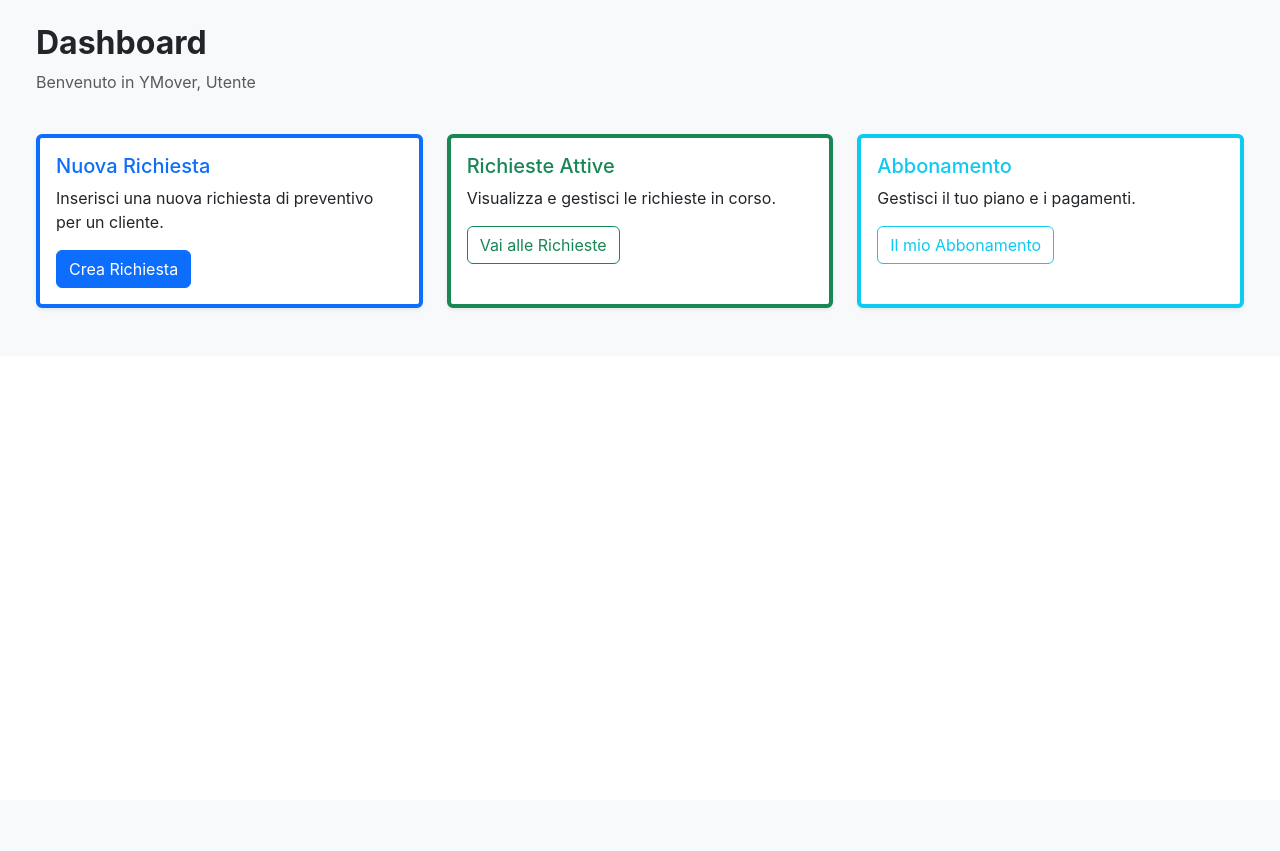
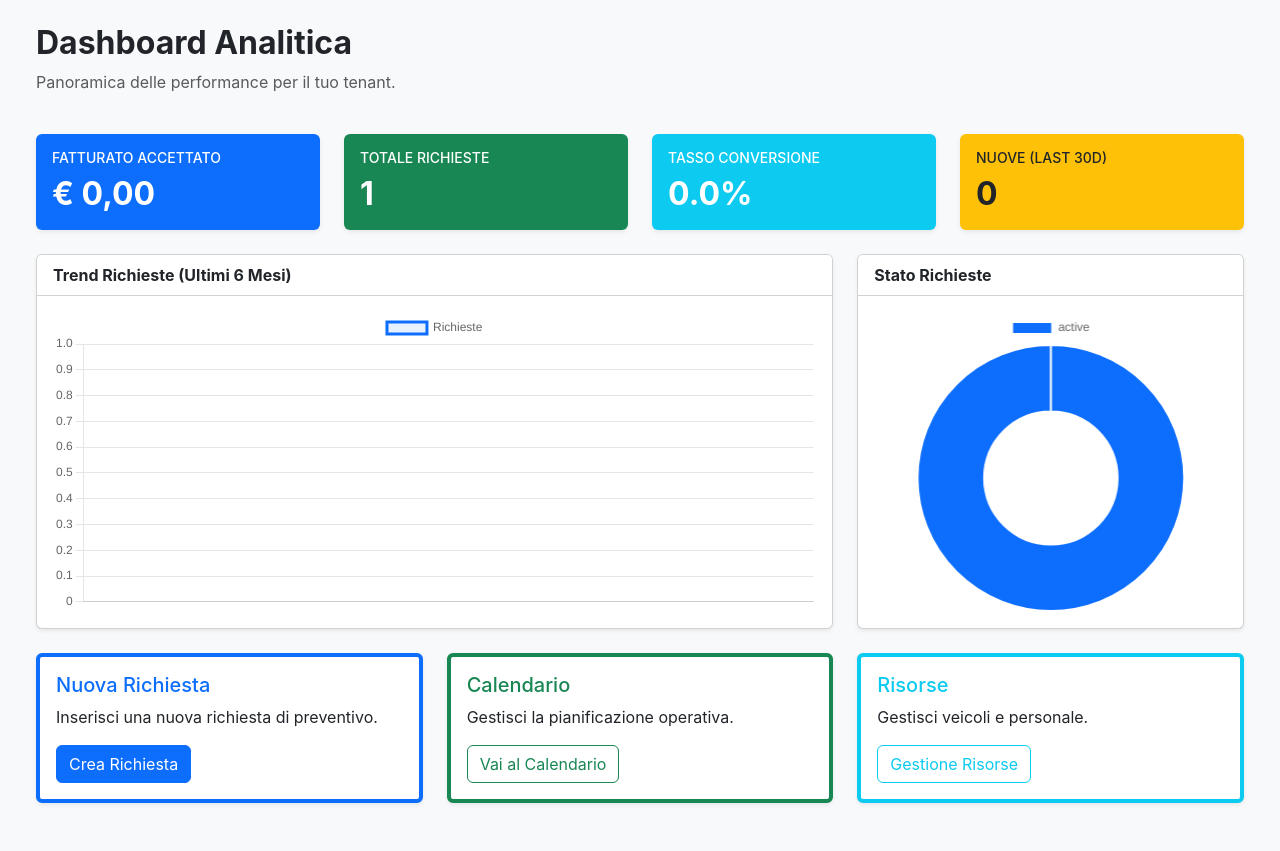
Before and after one commit to pemultimedia/ymover, a PHP site: template ymover-core/views/dashboard/index.php in a window 1280 px wide. Before the commit the page ends 800 px from the top, so only its background shows below. Run offline with PHP 8.4, Linux system fonts and the light colour scheme; the template is opened without the code that fills it: most values are stand-ins (such as "Sample title", 1, 10 or a date in 2020).

Commit message:
Phase 4: Analytics & Integrations (Enhanced Dashboard, Payment Tracking, Marketplace, Communications)

```diff
--- a/ymover-core/views/dashboard/index.php
+++ b/ymover-core/views/dashboard/index.php
@@ -1,7 +1,71 @@
 <div class="row mb-4">
     <div class="col-md-12">
-        <h2 class="fw-bold">Dashboard</h2>
-        <p class="text-muted">Benvenuto in YMover, <?= htmlspecialchars($_SESSION['user_id'] ?? 'Utente') ?></p>
+        <h2 class="fw-bold">Dashboard Analitica</h2>
+        <p class="text-muted">Panoramica delle performance per il tuo tenant.</p>
+    </div>
+</div>
+
+<!-- KPI Cards -->
+<div class="row mb-4">
+    <div class="col-md-3">
+        <div class="card shadow-sm border-0 bg-primary text-white">
+            <div class="card-body">
+                <h6 class="text-uppercase small">Fatturato Accettato</h6>
+                <h2 class="fw-bold mb-0">€ <?= number_format((float)$revenue, 2, ',', '.') ?></h2>
+            </div>
+        </div>
+    </div>
+    <div class="col-md-3">
+        <div class="card shadow-sm border-0 bg-success text-white">
+            <div class="card-body">
+                <h6 class="text-uppercase small">Totale Richieste</h6>
+                <h2 class="fw-bold mb-0"><?= array_sum(array_column($requestStats, 'count')) ?></h2>
+            </div>
+        </div>
+    </div>
+    <div class="col-md-3">
+        <div class="card shadow-sm border-0 bg-info text-white">
+            <div class="card-body">
+                <h6 class="text-uppercase small">Tasso Conversione</h6>
+                <?php
+                    $total = array_sum(array_column($requestStats, 'count'));
+                    $confirmed = 0;
+                    foreach($requestStats as $s) if($s['status'] === 'confirmed' || $s['status'] === 'completed') $confirmed += $s['count'];
+                    $rate = $total > 0 ? ($confirmed / $total) * 100 : 0;
+                ?>
+                <h2 class="fw-bold mb-0"><?= number_format($rate, 1) ?>%</h2>
+            </div>
+        </div>
+    </div>
+    <div class="col-md-3">
+        <div class="card shadow-sm border-0 bg-warning text-dark">
+            <div class="card-body">
+                <h6 class="text-uppercase small">Nuove (Last 30d)</h6>
+                <h2 class="fw-bold mb-0"><?= end($trend)['count'] ?? 0 ?></h2>
+            </div>
+        </div>
+    </div>
+</div>
+
+<div class="row">
+    <!-- Chart: Monthly Trend -->
+    <div class="col-md-8 mb-4">
+        <div class="card shadow-sm h-100">
+            <div class="card-header bg-white fw-bold">Trend Richieste (Ultimi 6 Mesi)</div>
+            <div class="card-body">
+                <canvas id="trendChart"></canvas>
+            </div>
+        </div>
+    </div>
+
+    <!-- Chart: Status Distribution -->
+    <div class="col-md-4 mb-4">
+        <div class="card shadow-sm h-100">
+            <div class="card-header bg-white fw-bold">Stato Richieste</div>
+            <div class="card-body">
+                <canvas id="statusChart"></canvas>
+            </div>
+        </div>
     </div>
 </div>
 
@@ -10,29 +74,68 @@
         <div class="card shadow-sm h-100 border-primary border-start border-4">
             <div class="card-body">
                 <h5 class="card-title text-primary">Nuova Richiesta</h5>
-                <p class="card-text">Inserisci una nuova richiesta di preventivo per un cliente.</p>
+                <p class="card-text">Inserisci una nuova richiesta di preventivo.</p>
                 <a href="/requests/create" class="btn btn-primary stretched-link">Crea Richiesta</a>
             </div>
         </div>
     </div>
-
     <div class="col-md-4 mb-4">
         <div class="card shadow-sm h-100 border-success border-start border-4">
             <div class="card-body">
-                <h5 class="card-title text-success">Richieste Attive</h5>
-                <p class="card-text">Visualizza e gestisci le richieste in corso.</p>
-                <a href="/requests" class="btn btn-outline-success stretched-link">Vai alle Richieste</a>
+                <h5 class="card-title text-success">Calendario</h5>
+                <p class="card-text">Gestisci la pianificazione operativa.</p>
+                <a href="/calendar" class="btn btn-outline-success stretched-link">Vai al Calendario</a>
             </div>
         </div>
     </div>
-
     <div class="col-md-4 mb-4">
         <div class="card shadow-sm h-100 border-info border-start border-4">
             <div class="card-body">
-                <h5 class="card-title text-info">Abbonamento</h5>
-                <p class="card-text">Gestisci il tuo piano e i pagamenti.</p>
-                <a href="/subscribe" class="btn btn-outline-info stretched-link">Il mio Abbonamento</a>
+                <h5 class="card-title text-info">Risorse</h5>
+                <p class="card-text">Gestisci veicoli e personale.</p>
+                <a href="/resources" class="btn btn-outline-info stretched-link">Gestione Risorse</a>
             </div>
         </div>
     </div>
 </div>
+
+<script src="https://cdn.jsdelivr.net/npm/chart.js"></script>
+<script>
+document.addEventListener('DOMContentLoaded', function() {
+    // Trend Chart
+    const trendCtx = document.getElementById('trendChart').getContext('2d');
+    new Chart(trendCtx, {
+        type: 'line',
+        data: {
+            labels: <?= json_encode(array_column($trend, 'month')) ?>,
+            datasets: [{
+                label: 'Richieste',
+                data: <?= json_encode(array_column($trend, 'count')) ?>,
+                borderColor: '#0d6efd',
+                backgroundColor: 'rgba(13, 110, 253, 0.1)',
+                fill: true,
+                tension: 0.4
+            }]
+        },
+        options: { responsive: true, maintainAspectRatio: false }
+    });
+
+    // Status Chart
+    const statusCtx = document.getElementById('statusChart').getContext('2d');
+    new Chart(statusCtx, {
+        type: 'doughnut',
+        data: {
+            labels: <?= json_encode(array_column($requestStats, 'status')) ?>,
+            datasets: [{
+                data: <?= json_encode(array_column($requestStats, 'count')) ?>,
+                backgroundColor: ['#0d6efd', '#198754', '#ffc107', '#dc3545', '#6c757d', '#0dcaf0', '#212529']
+            }]
+        },
+        options: { responsive: true, maintainAspectRatio: false }
+    });
+});
+</script>
+
+<style>
+canvas { max-height: 300px; }
+</style>
--- a/ymover-core/views/layouts/main.php
+++ b/ymover-core/views/layouts/main.php
@@ -39,6 +39,13 @@
                 <li>
                     <a href="/calendar" class="nav-link text-white">Calendario</a>
                 </li>
+                <hr>
+                <li>
+                    <a href="/marketplace" class="nav-link text-white">Marketplace B2B</a>
+                </li>
+                <li>
+                    <a href="/communications" class="nav-link text-white">Comunicazioni</a>
+                </li>
             </ul>
         </div>
         <?php endif; ?>
```
Also changed, not shown: ymover-core/app/Controllers/DashboardController.php (+27 -1 lines), ymover-core/app/Controllers/EmailController.php (added, +22 -0 lines), ymover-core/app/Controllers/MarketplaceController.php (added, +17 -0 lines), ymover-core/app/Controllers/QuoteController.php (+9 -0 lines), ymover-core/app/Core/Router.php (+7 -0 lines), ymover-core/app/Models/Quote.php (+8 -0 lines), ymover-core/views/emails/index.php (added, +46 -0 lines), ymover-core/views/marketplace/index.php (added, +45 -0 lines), ymover-core/views/quotes/show.php (+16 -1 lines).
